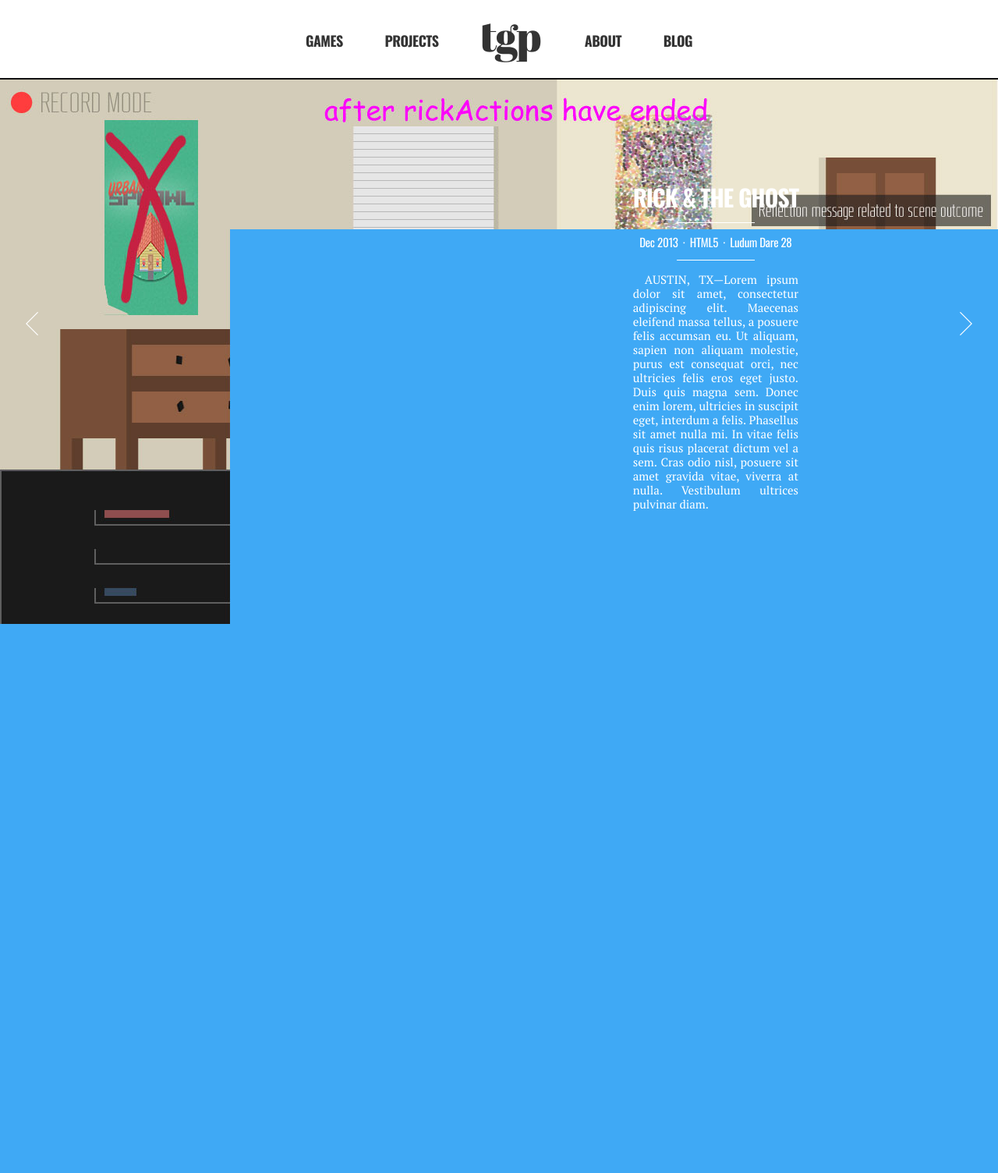
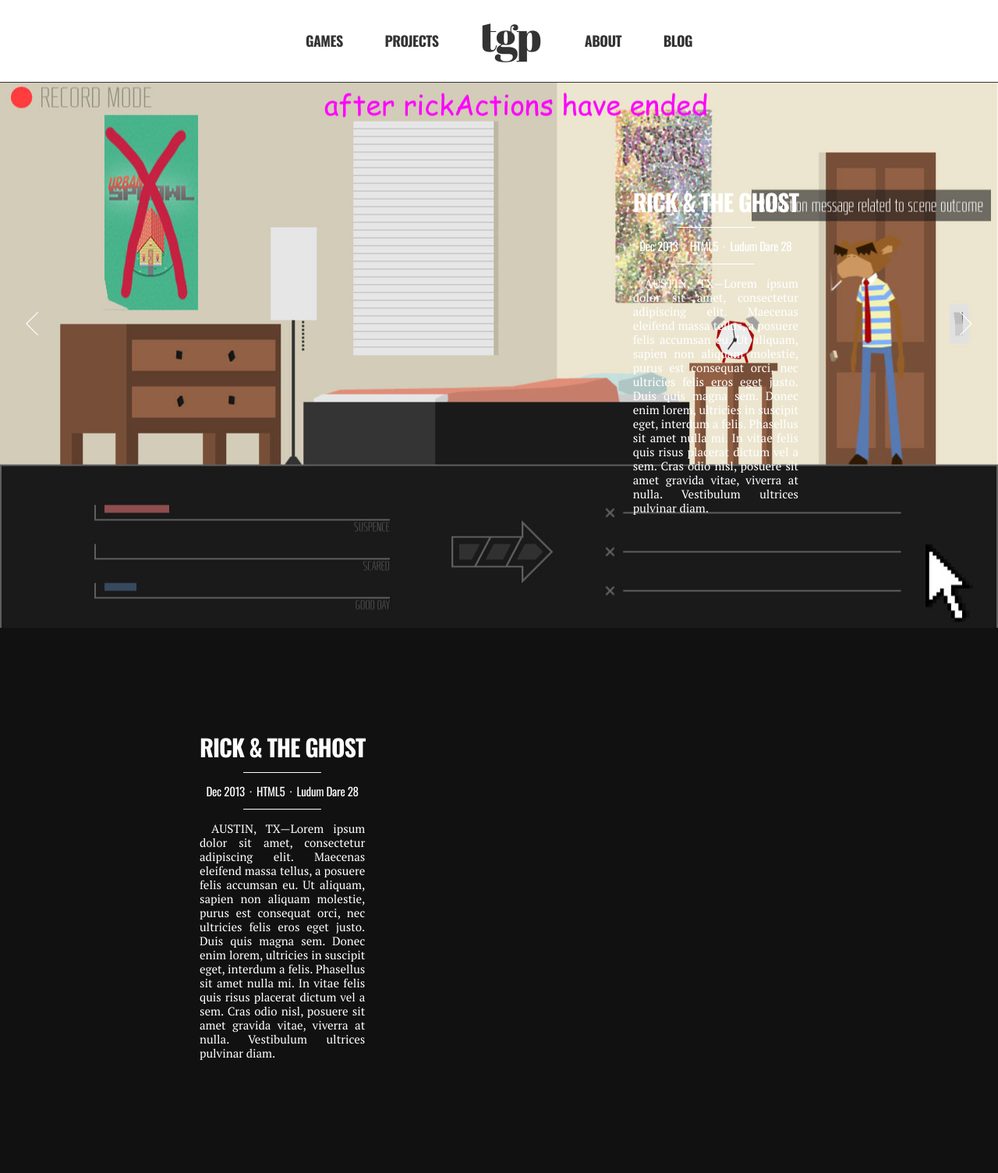
Before and after one commit to altonchaney/tgpsite2014a, a PHP site: page / in a window 1280 px wide. Shown: the whole page at 78% size. Before the commit the page ends 800 px from the top, so only its background shows below. Run offline with PHP 8.4, Linux system fonts and the light colour scheme; some libraries are stand-ins or nearby versions.

Commit message:
Simplified cycler and repurposed slideshow structure. No more images declared in HTML

```diff
--- a/index.html
+++ b/index.html
@@ -9,20 +9,33 @@
     <script>
 	$(window).load(function(){
 		$('body') .css({'height': (($(window).height()))+'px'});
-		$('.gameimg') .css({'width': ($(window).width())+'px'});
+		$('section') .css({'height': (($(window).height()) - 101)+'px'});
+		$('section') .css({'width': (($(window).width()))+'px'});
+		$('#slideshow') .css({'height': (($(window).height()) - 101)+'px'});
+		$('#slideshow') .css({'width': (($(window).width()))+'px'});
 		$('.descriptioncontainer') .css({'height': (($('section').height()))+'px'});
+
+		var slideroptions = {
+		    fx: 'scrollHorz',
+		    speed: 600,
+		    timeout: 10000,
+		    prev: '#prev',
+		    next: '#next',
+		    slideResize: 0,
+		    fit:1
+		}
+
+		$('#slideshow').cycle(slideroptions);
+
 		$(window).resize(function(){
 		    $('body') .css({'height': (($(window).height()))+'px'});
-		    $('.gameimg') .css({'width': ($(window).width())+'px'});
+		    $('section') .css({'height': (($(window).height()) - 101)+'px'});$('section') .css({'width': (($(window).width()))+'px'});
 		    $('.descriptioncontainer') .css({'height': (($('section').height()))+'px'});
+		    $('#slideshow') .css({'height': (($(window).height()) - 101)+'px'});
+		    $('#slideshow') .css({'width': (($(window).width()))+'px'});
+		    $("#slideshow").cycle('destroy');
+		    $('#slideshow').cycle(slideroptions);
 		});
-		var slideshow = $('#slideshow').cycle({
-		fx: 'scrollHorz',
-		speed: 600,
-		timeout: 0,
-		prev: '#prev',
-		next: '#next',
-	    });
 	});
     </script>
     <link href='http://fonts.googleapis.com/css?family=PT+Serif:400,400italic|Oswald:400,700,300' rel='stylesheet' type='text/css'>
@@ -58,15 +71,10 @@
 			    </div>
 			</div>
 		    </div>
-		    <div class="cycler">
-			<img src="img/ratg1.jpg" class="gameimg"/>
-			<img src="img/ratg2.jpg" class="gameimg"/>
-			<img src="img/ratg3.jpg" class="gameimg"/>
-		    </div>
 	</section>
 	<section id="urbansprawl">
 		    <div class="container">
-			<div class="descriptioncontainer right">
+			<div class="descriptioncontainer left">
 			    <div class="description light">
 				    <h1 id="titleratg">Rick & the Ghost</h1>
 				    <hr class="light">
@@ -76,11 +84,6 @@
 			    </div>
 			</div>
 		    </div>
-		    <div class="cycler">
-			<img src="img/ratg1.jpg" class="gameimg"/>
-			<img src="img/ratg2.jpg" class="gameimg"/>
-			<img src="img/ratg3.jpg" class="gameimg"/>
-		    </div>
 	</section>
     </div>
 </body>
--- a/style.css
+++ b/style.css
@@ -64,14 +64,15 @@ body{
 		top:100px;
 		bottom:0px;
 		width: 100%;
-		position: absolute;
 		z-index: 0;
 		min-height: 500px;
-		overflow: hidden;
+		height:100%;
 	}
 
 	#ratg{
-		background:#111 url('img/ratg1.png') cover no-repeat center;
+		background-image:url('img/ratg1.jpg');
+		background-position:center;
+		background-size:cover;
 	}
 
 	.cycler, img.gameimg {
```
